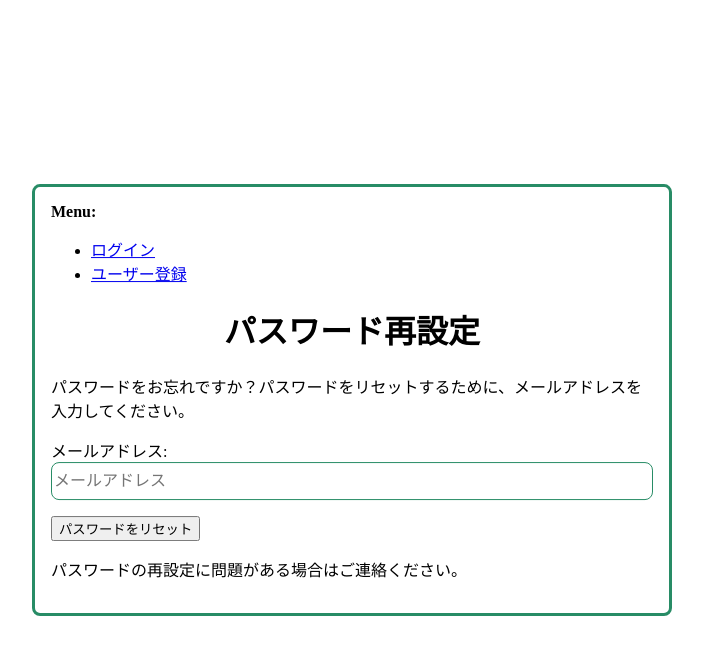
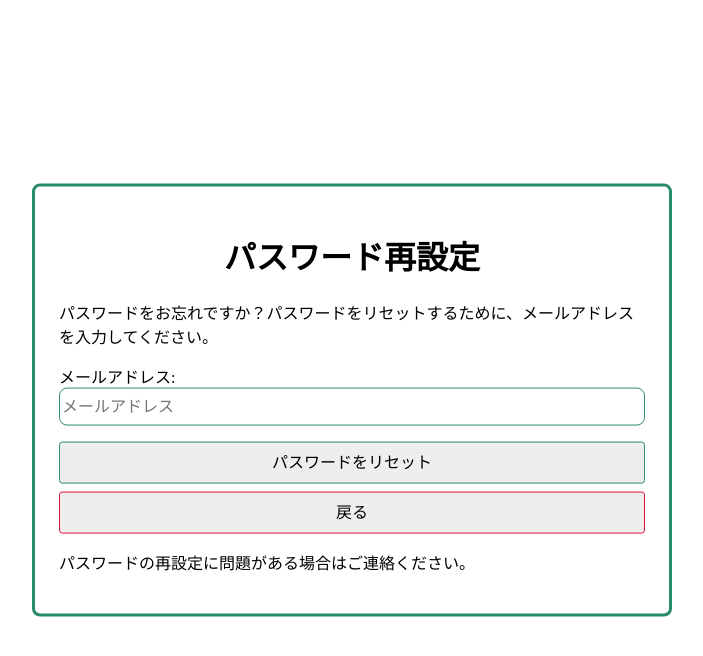
Before and after one commit to A0D8EF/finance_manager, a Django app: page /accounts/password/reset/ in a window 1280 px wide. Shown: the top 656 px of the page, without its empty margins (288-991 px from the left). Run offline with Django 4.2, Linux system fonts and the light colour scheme.

Commit message:
UI of allauth

```diff
--- a/static/allauth/css/style.css
+++ b/static/allauth/css/style.css
@@ -12,7 +12,7 @@ body {
 }
 
 .body_area_inner {
-    padding: 1rem;
+    padding: 1.5rem;
     border: solid 0.2rem #288c66;
     border-radius: 0.5rem;
 }
@@ -33,12 +33,13 @@ input[type="text"], input[type="password"], input[type="email"]{
     box-sizing: border-box;
 }
 
-button {
+button, input[type="submit"] {
     display: block;
     width: 100%;
     margin: 0.5rem 0;
     font-size: 1rem;
     border: 1px solid #288c66;
+    background: #eee;
     border-radius: 0.2rem;
     cursor: pointer;
     transition: 0.2s;
@@ -49,8 +50,32 @@ button {
     vertical-align: middle;
 }
 
-button:hover{
+button:hover, input[type="submit"]:hover {
     background: #288c66;
     transition: 0.2s;
     color: white;
 }
+
+.back-btn {
+    display: block;
+    /* width: 100%; */
+    margin: 0.5rem 0;
+    font-size: 1rem;
+    border: 1px solid crimson;
+    background: #eee;
+    border-radius: 0.2rem;
+    cursor: pointer;
+    transition: 0.2s;
+    padding: 0.5rem;
+    line-height: 1.5;
+    user-select: none;
+    text-align: center;
+    vertical-align: middle;
+    color: black;
+    text-decoration: none;
+}
+.back-btn:hover{
+    background: crimson;
+    transition: 0.2s;
+    color: white;
+}
--- a/templates/allauth/account/base.html
+++ b/templates/allauth/account/base.html
@@ -14,6 +14,7 @@
 
                 {% block body %}
 
+                {% comment %}
                 {% if messages %}
                 <div class="message_area">
                     <strong>Messages:</strong>
@@ -37,6 +38,7 @@
                         {% endif %}
                     </ul>
                 </div>
+                {% endcomment %}
 
                 <!--TODO:ここにログインフォーム等が表示される-->
                 {% block content %}
--- a/templates/allauth/account/email.html
+++ b/templates/allauth/account/email.html
@@ -53,7 +53,7 @@
         <button name="action_add" type="submit">{% trans "Add E-mail" %}</button>
     </form>
   {% endif %}
-
+  <a href="{% url 'finance:index' %}" class="back-btn">戻る</a>
 {% endblock %}
 
 
--- a/templates/allauth/account/logout.html
+++ b/templates/allauth/account/logout.html
@@ -16,6 +16,6 @@
   {% endif %}
   <button type="submit">{% trans 'Sign Out' %}</button>
 </form>
-
+<a href="{% url 'finance:index' %}" class="back-btn">戻る</a>
 
 {% endblock %}
--- a/templates/allauth/account/password_reset.html
+++ b/templates/allauth/account/password_reset.html
@@ -19,6 +19,6 @@
         {{ form.as_p }}
         <input type="submit" value="{% trans 'Reset My Password' %}" />
     </form>
-
+    <a href="{% url 'finance:index' %}" class="back-btn">戻る</a>
     <p>{% blocktrans %}Please contact us if you have any trouble resetting your password.{% endblocktrans %}</p>
 {% endblock %}
--- a/templates/finance/base.html
+++ b/templates/finance/base.html
@@ -17,7 +17,7 @@
 </head>
 <body>
     <header>
-        <h1 class="title"><a class="logo" href=""><i class="fas fa-piggy-bank"></i></a>Finance Uniform Manager</h1>
+        <h1 class="title"><a class="logo" href="{% url 'finance:index' %}"><i class="fas fa-piggy-bank"></i></a>Finance Uniform Manager</h1>
 
         <nav>
             <a href="{% url 'account_logout' %}" style="font-size:1.5rem; color:#288c66;"><i class="fas fa-sign-out-alt"></i></a>
```
Also changed, not shown: db.sqlite3.
